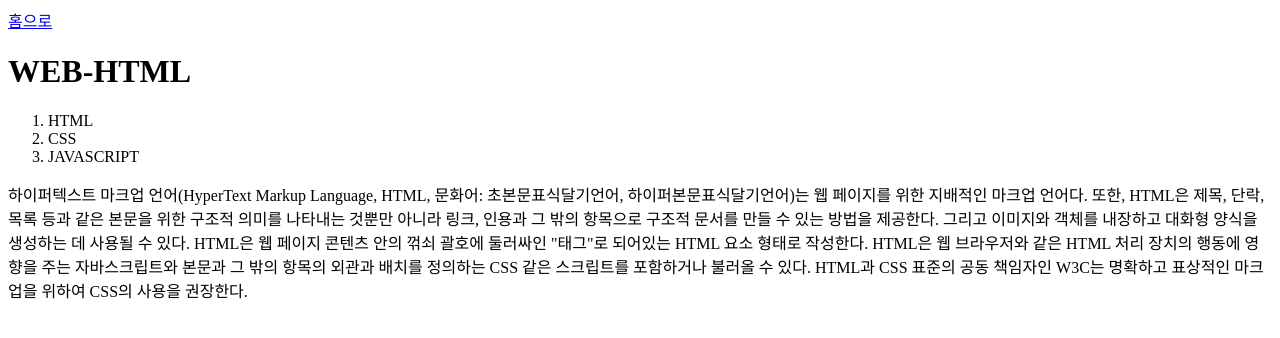
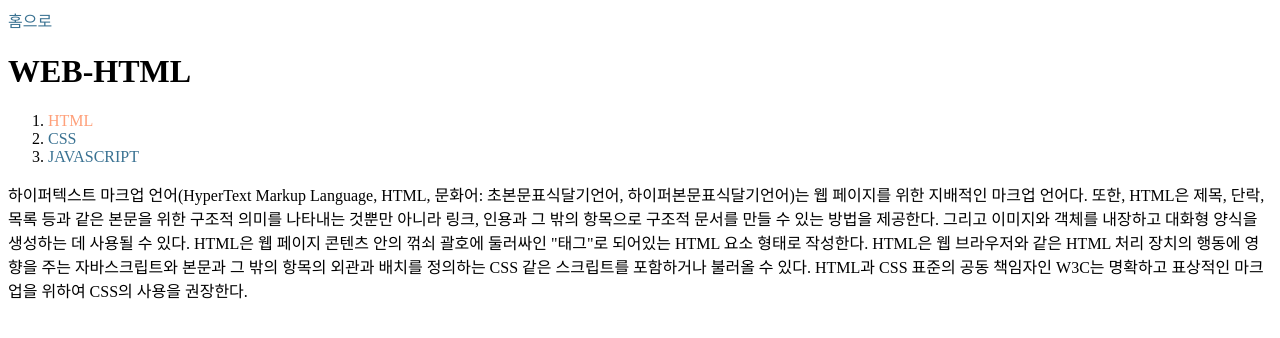
Before and after one commit to Niki62/mweb, a plain HTML site: page cweb01.html in a window 1280 px wide. Drawn offline with Linux system fonts and the light colour scheme.

Commit message:
블로그 만들기

```diff
--- a/cweb01.html
+++ b/cweb01.html
@@ -1,14 +1,23 @@
 <html>
     <head>
+        <style>
+            a{
+                color:rgb(58, 114, 146);
+                text-decoration: none;
+            }
+            .saw {
+                color:lightsalmon
+            }
+        </style>
         <a href="index.html">홈으로</a>
         <title>HTML</title>
     </head>
     <body>
         <h1>WEB-HTML</h1>
         <ol>
-            <li>HTML</li>
-            <li>CSS</li>
-            <li>JAVASCRIPT</li>
+            <li><a href="cweb01.html" class='saw'>HTML</a></li>
+            <li><a href="cweb02.html">CSS</a></li>
+            <li><a href="cweb03.html">JAVASCRIPT</a></li>
         </ol>
         하이퍼텍스트 마크업 언어(HyperText Markup Language, HTML, 문화어: 초본문표식달기언어, 하이퍼본문표식달기언어)는 웹 페이지를 위한 지배적인 마크업 언어다. 또한, HTML은 제목, 단락, 목록 등과 같은 본문을 위한 구조적 의미를 나타내는 것뿐만 아니라 링크, 인용과 그 밖의 항목으로 구조적 문서를 만들 수 있는 방법을 제공한다. 그리고 이미지와 객체를 내장하고 대화형 양식을 생성하는 데 사용될 수 있다. HTML은 웹 페이지 콘텐츠 안의 꺾쇠 괄호에 둘러싸인 "태그"로 되어있는 HTML 요소 형태로 작성한다. HTML은 웹 브라우저와 같은 HTML 처리 장치의 행동에 영향을 주는 자바스크립트와 본문과 그 밖의 항목의 외관과 배치를 정의하는 CSS 같은 스크립트를 포함하거나 불러올 수 있다. HTML과 CSS 표준의 공동 책임자인 W3C는 명확하고 표상적인 마크업을 위하여 CSS의 사용을 권장한다.
     </body>
```
Also changed, not shown: cweb02.html (+12 -3 lines), cweb03.html (+12 -3 lines), index.html (+10 -0 lines).
